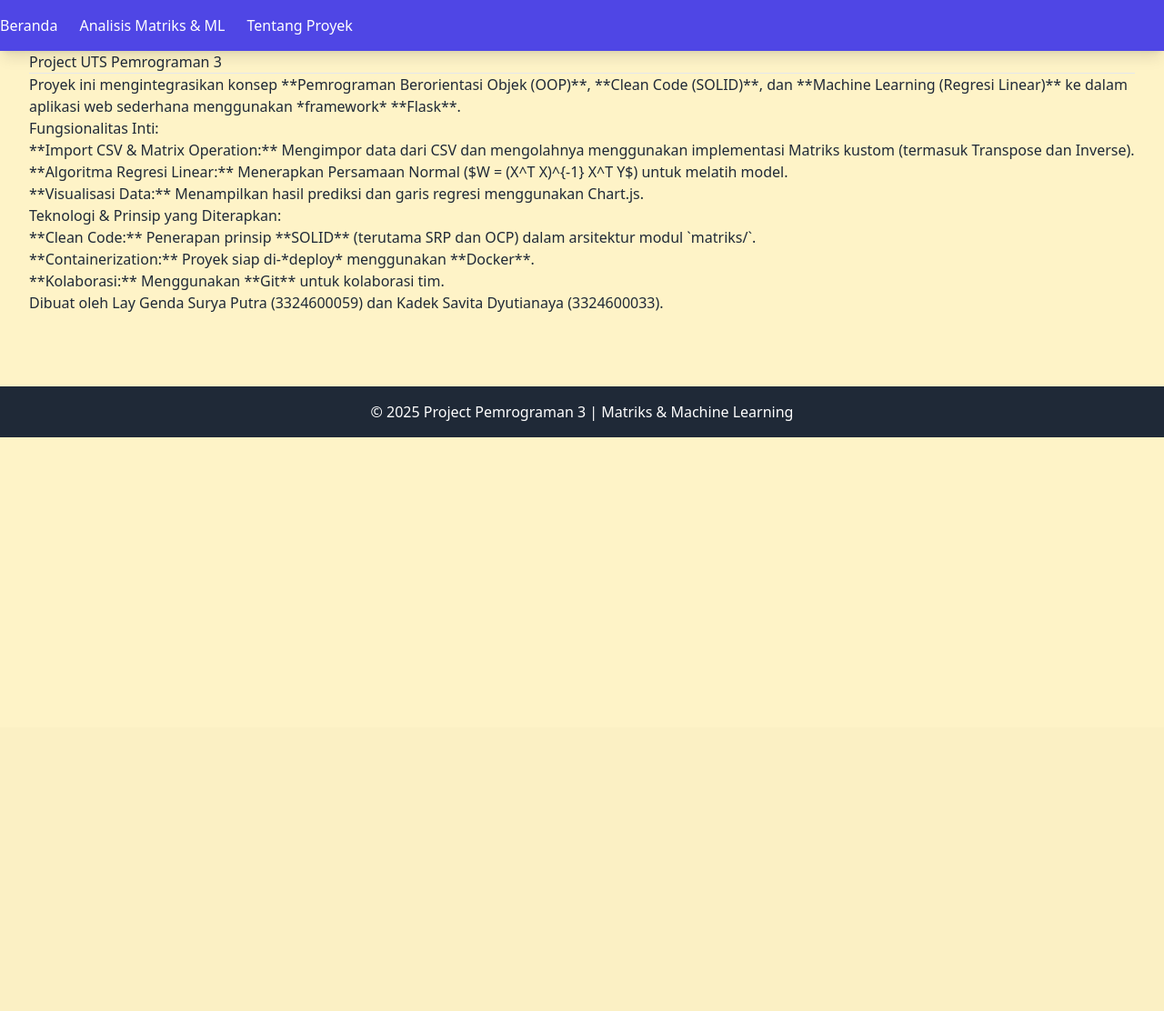
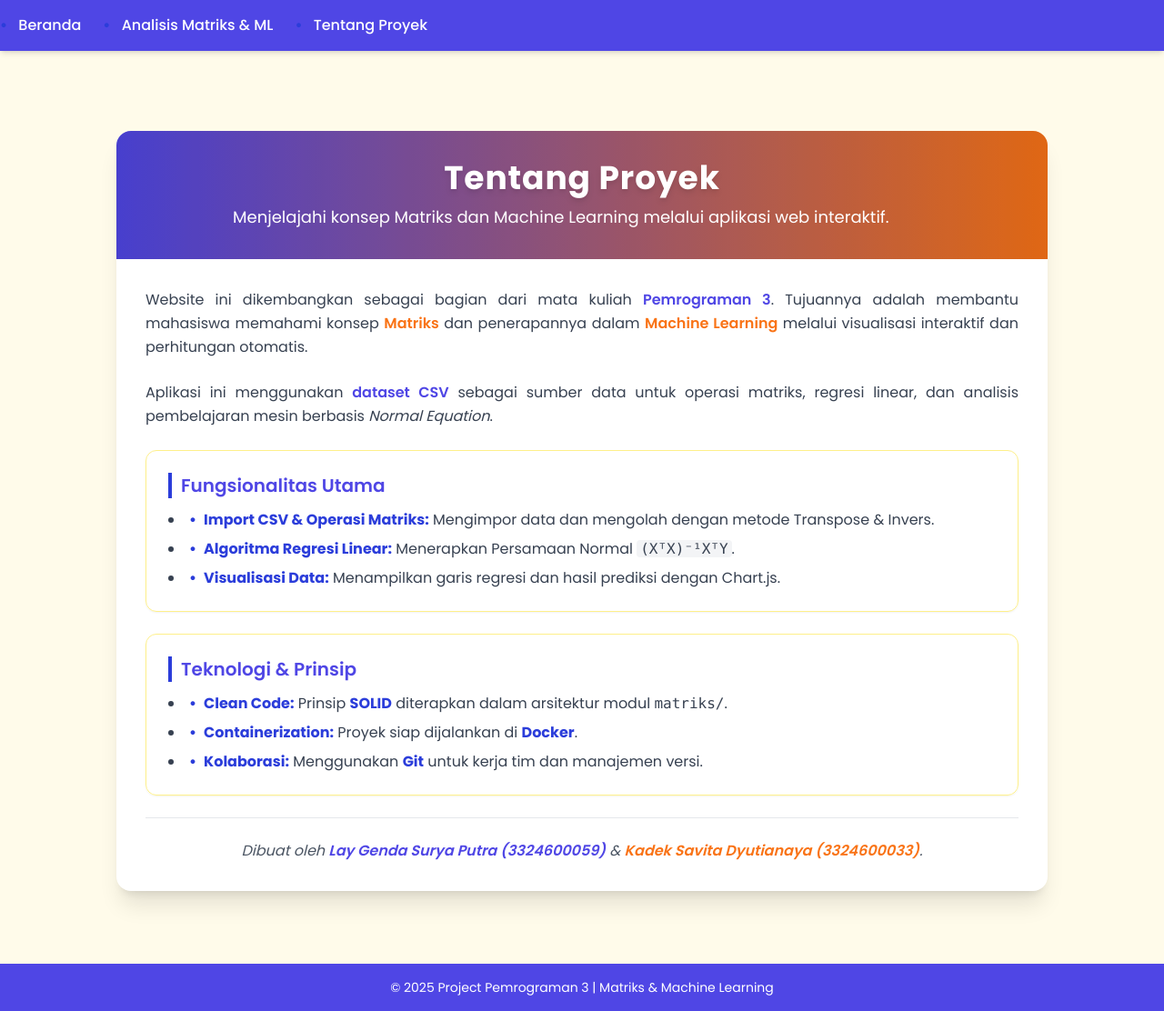
Before and after one commit to laygenda/Project-UTS-Pemrog3, a Python web app: template flask-app/templates/pages/about.html in a window 1280 px wide. Shown: the whole page at 91% size. Before the commit the page ends 481 px from the top, so only its background shows below. Run offline with Jinja, Linux system fonts and the light colour scheme; the template is opened without the code that fills it, so the values that code supplies are empty; some libraries are stand-ins or nearby versions.

Commit message:
memperbaiki tampilan aplikasi

```diff
--- a/flask-app/static/css/styles.css
+++ b/flask-app/static/css/styles.css
@@ -1,73 +1,151 @@
-/* flask_app/static/css/styles.css */
-*{
-    box-sizing: border-box;
+/* === Global Reset === */
+* {
+  margin: 0;
+  padding: 0;
+  box-sizing: border-box;
 }
 
 body {
-    font-family: 'Segoe UI', Tahoma, Geneva, Verdana, sans-serif;
-    background-color: #f8f9fa;
-    color: #343a40;
-    margin: 0;
+  font-family: "Poppins", sans-serif;
+  background: #fff9e6;
+  color: #333;
+  line-height: 1.6;
+  transition: background-color 0.3s ease;
 }
 
-header h1 {
-    text-align: center;
-    padding: 20px 0;
-    background-color: #007bff;
-    color: white;
-    margin: 0;
+/* === Navbar === */
+.navbar {
+  background-color: #2b3dda;
+  padding: 15px 30px;
+  display: flex;
+  justify-content: center;
+  align-items: center;
+  gap: 20px;
+  position: sticky;
+  top: 0;
+  z-index: 1000;
+  box-shadow: 0 3px 10px rgba(0, 0, 0, 0.1);
 }
 
-nav ul {
-    list-style-type: none;
-    padding: 10px 0;
-    text-align: center;
-    background-color: #e9ecef;
+.navbar a {
+  color: white;
+  text-decoration: none;
+  font-weight: 600;
+  position: relative;
+  padding-bottom: 5px;
+  transition: color 0.3s ease;
 }
 
-nav ul li {
-    display: inline;
-    margin: 0 15px;
+/* Efek hover garis bawah */
+.navbar a::after {
+  content: "";
+  position: absolute;
+  left: 0;
+  bottom: 0;
+  width: 0%;
+  height: 2px;
+  background-color: #ffda79;
+  transition: width 0.3s ease;
 }
 
-nav ul li a {
-    color: #007bff;
-    text-decoration: none;
-    font-weight: 600;
+.navbar a:hover::after,
+.navbar a.active::after {
+  width: 100%;
 }
 
-.container {
-    width: 90%;
-    margin: 20px auto;
-    padding: 20px;
-    background: white;
-    border-radius: 8px;
-    box-shadow: 0 4px 6px rgba(0, 0, 0, 0.1);
+.navbar a:hover {
+  color: #ffda79;
 }
 
-.result-section {
-    margin-top: 20px;
-    padding: 15px;
-    border: 1px solid #dee2e6;
-    border-radius: 6px;
-    margin-bottom: 15px;
+/* Efek warna untuk halaman aktif */
+.navbar a.active {
+  color: #ffda79;
 }
 
-table {
-    width: 100%;
-    border-collapse: collapse;
-    margin: 10px 0;
+/* === Container Umum === */
+.container {
+  max-width: 1000px;
+  margin: 40px auto;
+  padding: 30px;
+  background: #fff;
+  border-radius: 20px;
+  box-shadow: 0 4px 12px rgba(0, 0, 0, 0.1);
+  transition: box-shadow 0.3s ease, transform 0.3s ease;
 }
 
-th, td {
-    border: 1px solid #adb5bd;
-    padding: 8px;
-    text-align: left;
+.container:hover {
+  box-shadow: 0 6px 18px rgba(0, 0, 0, 0.15);
+  transform: translateY(-3px);
 }
 
-/* Style untuk Chart Container */
-#chart-container {
-    width: 100%;
-    max-height: 500px;
-    margin-top: 20px;
+/* === Judul Halaman === */
+h2 {
+  color: #2b3dda;
+  font-weight: 700;
+  margin-bottom: 20px;
+  text-align: center;
 }
+
+/* === Subjudul === */
+h3 {
+  margin-top: 25px;
+  color: #444;
+  font-size: 1.1rem;
+  border-left: 4px solid #2b3dda;
+  padding-left: 10px;
+}
+
+/* === Teks & Paragraf === */
+p {
+  margin-bottom: 12px;
+  text-align: justify;
+}
+
+strong {
+  color: #2b3dda;
+}
+
+/* === Daftar === */
+ul {
+  list-style: none;
+  margin-left: 15px;
+}
+
+ul li::before {
+  content: "•";
+  color: #2b3dda;
+  font-weight: bold;
+  margin-right: 8px;
+}
+
+/* === Chart Styling === */
+#regressionChart {
+  max-height: 420px;
+  width: 100%;
+  border: 1px solid rgba(43, 61, 218, 0.2);
+  border-radius: 12px;
+  background: linear-gradient(to bottom right, #ffffff, #f8faff);
+  padding: 10px;
+  box-shadow: 0 3px 10px rgba(43, 61, 218, 0.05);
+  transition: all 0.3s ease-in-out;
+}
+
+/* === Footer === */
+footer {
+  text-align: center;
+  margin-top: 40px;
+  padding: 20px;
+  font-size: 0.9rem;
+  color: #555;
+  transition: all 0.3s ease;
+}
+
+footer:hover {
+  color: #2b3dda;
+  letter-spacing: 0.5px;
+}
+
+/* === Transisi Umum === */
+a, button, input, canvas {
+  transition: all 0.3s ease-in-out;
+}
--- a/flask-app/templates/_nav.html
+++ b/flask-app/templates/_nav.html
@@ -1,7 +1,37 @@
 <nav class="max-w-7xl mx-auto py-4">
-    <ul class="flex space-x-6 justify-start">
-        <li><a href="{{ url_for('pages.home') }}" class="text-white hover:text-secondary font-medium transition duration-150 ease-in-out">Beranda</a></li>
-        <li><a href="{{ url_for('pages.analyze') }}" class="text-white hover:text-secondary font-medium transition duration-150 ease-in-out">Analisis Matriks & ML</a></li>
-        <li><a href="{{ url_for('pages.about') }}" class="text-white hover:text-secondary font-medium transition duration-150 ease-in-out">Tentang Proyek</a></li>
-    </ul>
+  <ul class="flex space-x-6 justify-start">
+    <li>
+      <a href="{{ url_for('pages.home') }}"
+         class="font-medium transition duration-150 ease-in-out
+                {% if request.endpoint == 'pages.home' %}
+                    text-yellow-300 border-b-2 border-yellow-300
+                {% else %}
+                    text-white hover:text-yellow-300
+                {% endif %}">
+        Beranda
+      </a>
+    </li>
+    <li>
+      <a href="{{ url_for('pages.analyze') }}"
+         class="font-medium transition duration-150 ease-in-out
+                {% if request.endpoint == 'pages.analyze' %}
+                    text-yellow-300 border-b-2 border-yellow-300
+                {% else %}
+                    text-white hover:text-yellow-300
+                {% endif %}">
+        Analisis Matriks & ML
+      </a>
+    </li>
+    <li>
+      <a href="{{ url_for('pages.about') }}"
+         class="font-medium transition duration-150 ease-in-out
+                {% if request.endpoint == 'pages.about' %}
+                    text-yellow-300 border-b-2 border-yellow-300
+                {% else %}
+                    text-white hover:text-yellow-300
+                {% endif %}">
+        Tentang Proyek
+      </a>
+    </li>
+  </ul>
 </nav>
--- a/flask-app/templates/base.html
+++ b/flask-app/templates/base.html
@@ -6,44 +6,55 @@
   <title>Matriks ML Project - {% block title %}{% endblock title %}</title>
 
   <script src="https://cdn.tailwindcss.com"></script>
+  <link rel="stylesheet" href="{{ url_for('static', filename='css/styles.css') }}">
 
   <script>
     tailwind.config = {
       theme: {
         extend: {
           colors: {
-                        'primary': '#4F46E5',        // Biru Indigo (aksi)
-                        'secondary': '#F97316',      // Oranye (hangat)
-                        'background': '#FEF3C7',     // Kuning Pucat/Krem (hangat)
-                        'card-bg': '#FFFBEB',        // Putih Creamy
-                        'text-dark': '#1F2937',      // Abu-abu gelap
-                    }
+            primary: '#4F46E5',     // Indigo elegan
+            secondary: '#F97316',   // Oranye hangat
+            light: '#FDFCFB',       // Putih lembut
+            bg: '#FFFBEA',          // Krem hangat
+            textdark: '#1F2937',    // Abu gelap
+          },
+          fontFamily: {
+            sans: ['Poppins', 'sans-serif'],
+          },
         }
       }
     }
   </script>
+
+  <link href="https://fonts.googleapis.com/css2?family=Poppins:wght@400;500;600;700&display=swap" rel="stylesheet">
 </head>
-<body class="bg-background text-text-dark min-h-screen">
-    <header class="bg-primary shadow-lg sticky top-0 z-50">
+
+<body class="font-sans bg-bg text-textdark min-h-screen flex flex-col">
+
+  <!-- Navbar -->
+  <header class="bg-primary text-white shadow-md sticky top-0 z-50">
     {% include '_nav.html' %}
   </header>
 
-    <div class="max-w-7xl mx-auto px-4 sm:px-6 lg:px-8">
+  <!-- Header Title -->
   {% if header_title %}
-            <h1 class="page-title text-3xl font-bold pt-8 pb-4 text-primary">{{ header_title }}</h1>
+  <section class="text-center py-10 bg-gradient-to-r from-primary to-secondary text-white shadow-md">
+    <h1 class="text-3xl md:text-4xl font-bold tracking-wide">{{ header_title }}</h1>
+  </section>
   {% endif %}
-    </div>
 
-    <main>
-        <div class="max-w-7xl mx-auto px-4 sm:px-6 lg:px-8 pb-12">
-            {% block content %}
-            {% endblock content %}
+  <!-- Content -->
+  <main class="flex-grow">
+    <div class="max-w-6xl mx-auto px-4 py-10">
+      {% block content %}{% endblock content %}
     </div>
   </main>
 
-    <footer class="bg-text-dark text-white p-4 mt-8">
-        <div class="max-w-7xl mx-auto text-center">
-            <p>&copy; 2025 Project Pemrograman 3 | Matriks & Machine Learning</p>
+  <!-- Footer -->
+  <footer class="bg-primary text-white py-4 mt-10">
+    <div class="text-center text-sm">
+      &copy; 2025 Project Pemrograman 3 | Matriks & Machine Learning
     </div>
   </footer>
 
--- a/flask-app/templates/pages/about.html
+++ b/flask-app/templates/pages/about.html
@@ -1,28 +1,60 @@
 {% extends "base.html" %}
-
-{% block header %}
-    Tentang Proyek
-{% endblock header %}
+{% block title %}Tentang Proyek{% endblock %}
 
 {% block content %}
-<h2>Project UTS Pemrograman 3</h2>
-<hr>
+<section class="max-w-5xl mx-auto mt-12 bg-white rounded-2xl shadow-xl overflow-hidden">
+  <div class="relative bg-gradient-to-r from-primary to-secondary px-8 py-8">
+    <!-- Overlay lembut untuk kontras -->
+    <div class="absolute inset-0 bg-black/10"></div>
 
-<p>Proyek ini mengintegrasikan konsep **Pemrograman Berorientasi Objek (OOP)**, **Clean Code (SOLID)**, dan **Machine Learning (Regresi Linear)** ke dalam aplikasi web sederhana menggunakan *framework* **Flask**.</p>
+    <!-- Teks utama -->
+    <div class="relative z-10 text-center">
+      <h2 class="text-4xl font-extrabold text-white tracking-wide drop-shadow-md">
+        Tentang Proyek
+      </h2>
+      <p class="mt-2 text-white text-lg max-w-3xl mx-auto leading-relaxed">
+        Menjelajahi konsep Matriks dan Machine Learning melalui aplikasi web interaktif.
+      </p>
+    </div>
+  </div>
 
-<h3>Fungsionalitas Inti:</h3>
-<ul>
-    <li>**Import CSV & Matrix Operation:** Mengimpor data dari CSV dan mengolahnya menggunakan implementasi Matriks kustom (termasuk Transpose dan Inverse).</li>
-    <li>**Algoritma Regresi Linear:** Menerapkan Persamaan Normal ($W = (X^T X)^{-1} X^T Y$) untuk melatih model.</li>
-    <li>**Visualisasi Data:** Menampilkan hasil prediksi dan garis regresi menggunakan Chart.js.</li>
-</ul>
+  <div class="p-8 space-y-6">
+    <p class="text-gray-700 leading-relaxed">
+      Website ini dikembangkan sebagai bagian dari mata kuliah
+      <span class="font-semibold text-primary">Pemrograman 3</span>. Tujuannya adalah membantu mahasiswa memahami
+      konsep <span class="font-semibold text-secondary">Matriks</span> dan penerapannya dalam
+      <span class="font-semibold text-secondary">Machine Learning</span> melalui visualisasi interaktif dan perhitungan otomatis.
+    </p>
 
-<h3>Teknologi & Prinsip yang Diterapkan:</h3>
-<ul>
-    <li>**Clean Code:** Penerapan prinsip **SOLID** (terutama SRP dan OCP) dalam arsitektur modul `matriks/`.</li>
-    <li>**Containerization:** Proyek siap di-*deploy* menggunakan **Docker**.</li>
-    <li>**Kolaborasi:** Menggunakan **Git** untuk kolaborasi tim.</li>
-</ul>
+    <p class="text-gray-700 leading-relaxed">
+      Aplikasi ini menggunakan <span class="font-semibold text-primary">dataset CSV</span> sebagai sumber data
+      untuk operasi matriks, regresi linear, dan analisis pembelajaran mesin berbasis <em>Normal Equation</em>.
+    </p>
 
-<p>Dibuat oleh Lay Genda Surya Putra (3324600059) dan Kadek Savita Dyutianaya (3324600033).</p>
-{% endblock content %}
+    <div class="bg-card-bg rounded-xl p-6 border border-yellow-200 shadow-sm">
+      <h3 class="text-xl font-semibold text-primary mb-3">Fungsionalitas Utama</h3>
+      <ul class="list-disc list-inside space-y-2 text-gray-700">
+        <li><strong>Import CSV & Operasi Matriks:</strong> Mengimpor data dan mengolah dengan metode Transpose & Invers.</li>
+        <li><strong>Algoritma Regresi Linear:</strong> Menerapkan Persamaan Normal <code class="bg-gray-100 px-1 rounded">(XᵀX)⁻¹XᵀY</code>.</li>
+        <li><strong>Visualisasi Data:</strong> Menampilkan garis regresi dan hasil prediksi dengan Chart.js.</li>
+      </ul>
+    </div>
+
+    <div class="bg-card-bg rounded-xl p-6 border border-yellow-200 shadow-sm">
+      <h3 class="text-xl font-semibold text-primary mb-3">Teknologi & Prinsip</h3>
+      <ul class="list-disc list-inside space-y-2 text-gray-700">
+        <li><strong>Clean Code:</strong> Prinsip <strong>SOLID</strong> diterapkan dalam arsitektur modul <code>matriks/</code>.</li>
+        <li><strong>Containerization:</strong> Proyek siap dijalankan di <strong>Docker</strong>.</li>
+        <li><strong>Kolaborasi:</strong> Menggunakan <strong>Git</strong> untuk kerja tim dan manajemen versi.</li>
+      </ul>
+    </div>
+
+    <div class="pt-6 border-t text-gray-600 text-center italic">
+      Dibuat oleh
+      <span class="font-semibold text-primary">Lay Genda Surya Putra (3324600059)</span>
+      &
+      <span class="font-semibold text-secondary">Kadek Savita Dyutianaya (3324600033)</span>.
+    </div>
+  </div>
+</section>
+{% endblock %}
```
Also changed, not shown: flask-app/static/js/chart_logic.js (+65 -23 lines), flask-app/templates/pages/analysis.html (+36 -48 lines), flask-app/pages/routes.py (line endings or trailing spaces). Lines whose indentation alone changed are shown as unchanged.
